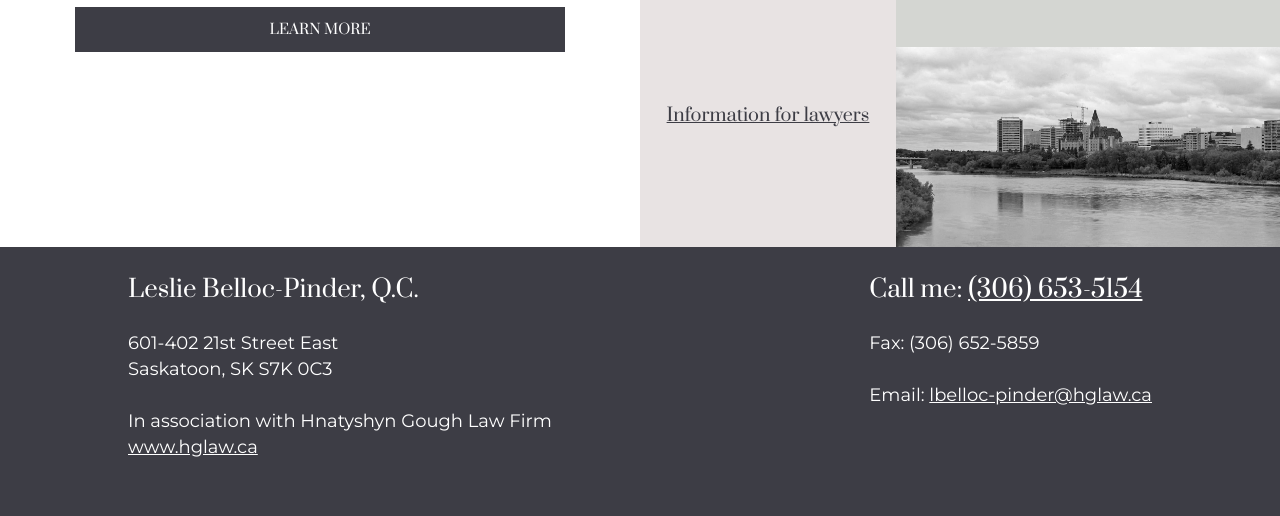
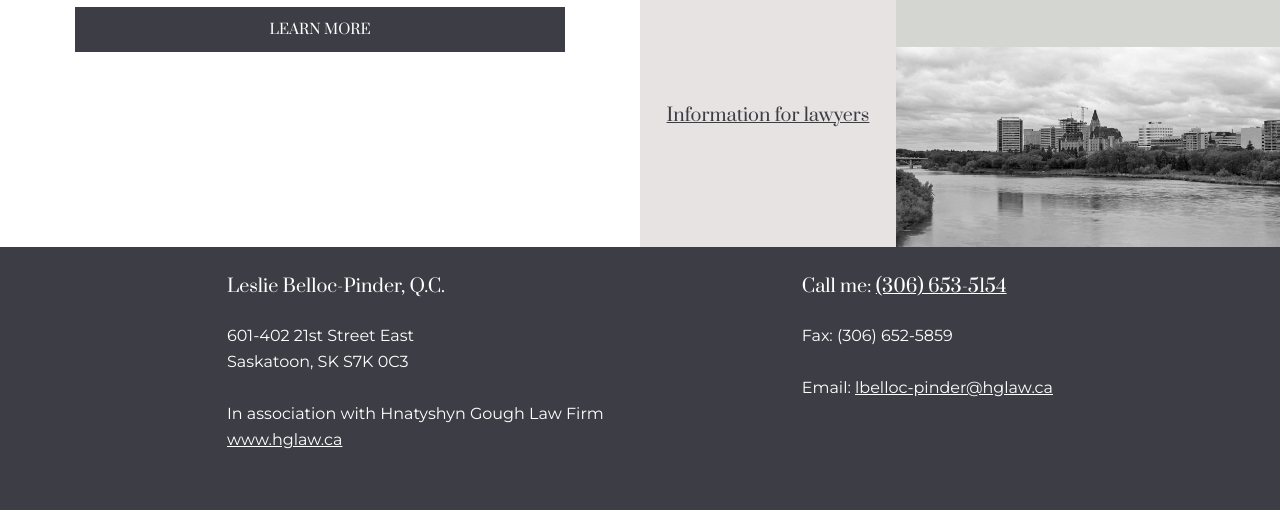
Before and after one commit to milos-prince/lbpLaw, a Gatsby site: page / in a window 1280 px wide. Shown: the part 565-1081 px from the top of the page. Built offline with nearby package versions, Linux system fonts and the light colour scheme; Gatsby itself is replaced by a stand-in of ours.

Commit message:
footer changes

```diff
--- a/src/components/custom.css
+++ b/src/components/custom.css
@@ -208,10 +208,15 @@ footer a{
 }
 .footerContent{
   display: flex;
-  justify-content: space-between;
+  justify-content: space-around;
   max-width:1250px;
 }
-
+.footerContent h2{
+  font-size:18px;
+}
+.footerContent p{
+  font-size:16px;
+}
 /*link animation*/
 .linkUnderlineWrapper:hover{
     cursor: pointer;
```
